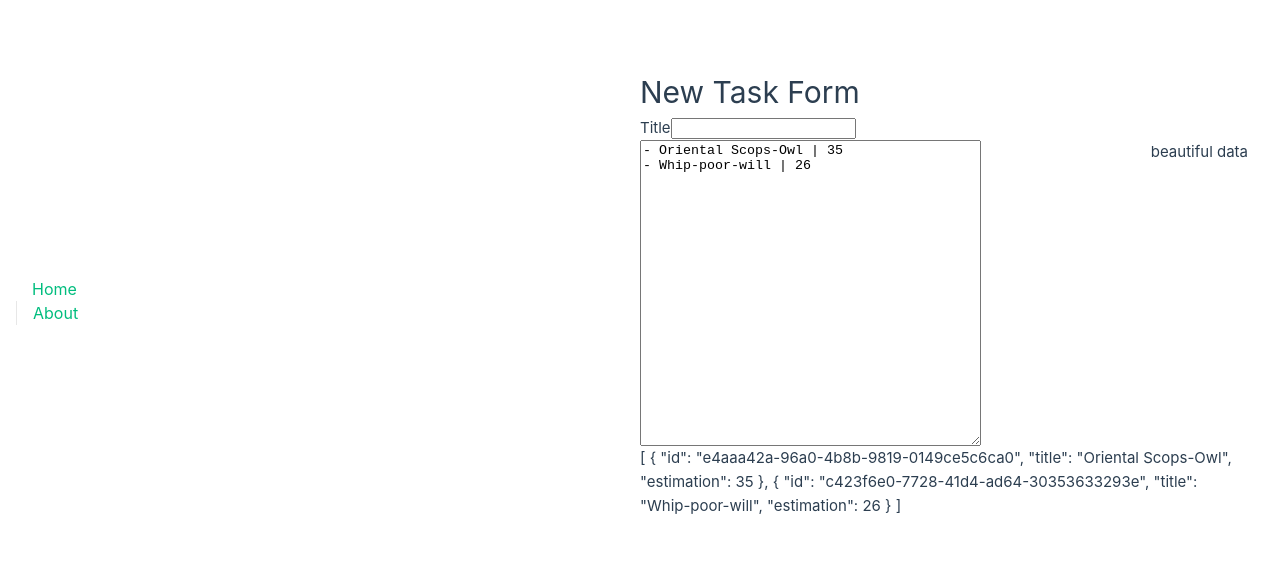
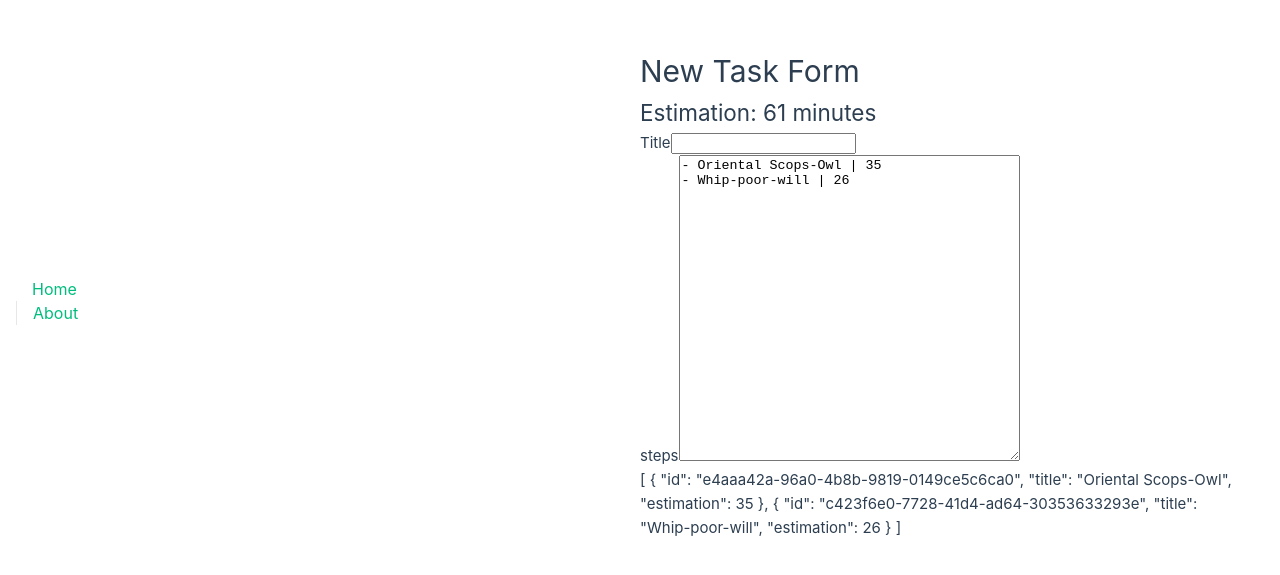
Before and after one commit to jcalixte/failwell, a Vue app: page /new-task in a window 1280 px wide. Shown: the part 107-682 px from the top of the page. Built offline with nearby package versions, Linux system fonts and the light colour scheme.

Commit message:
add total estimation

```diff
--- a/src/use-cases/task/components/NewTaskForm.vue
+++ b/src/use-cases/task/components/NewTaskForm.vue
@@ -1,6 +1,6 @@
 <script setup lang="ts">
 import { createUuid } from '@/shared/create-uuid'
-import { ref } from 'vue'
+import { computed, ref } from 'vue'
 import { createStepFixture } from '../models/step.fixture'
 import { Task } from '../models/task'
 import StepInput from './StepInput.vue'
@@ -9,6 +9,9 @@ const id = createUuid()
 
 const title = ref('')
 const steps = ref([createStepFixture(), createStepFixture()])
+const totalEstimation = computed(() =>
+  steps.value.map((step) => step.estimation).reduce((a, b) => a + b, 0)
+)
 
 const saveTask = () => {
   const task = new Task(id, title.value)
@@ -25,6 +28,7 @@ const saveTask = () => {
 <template>
   <div>
     <h1>New Task Form</h1>
+    <h2>Estimation: {{ totalEstimation }} minutes</h2>
     <form @submit.prevent="saveTask">
       <div>
         <label for="title">Title</label>
--- a/src/use-cases/task/components/StepInput.vue
+++ b/src/use-cases/task/components/StepInput.vue
@@ -30,14 +30,18 @@ const stepsTextarea = computed({
 
 <template>
   <div class="step-input">
-    <textarea v-model="stepsTextarea" cols="40" rows="20"></textarea>
-    <div>beautiful data</div>
+    <label for="steps">steps</label>
+    <textarea
+      id="steps"
+      name="steps"
+      v-model="stepsTextarea"
+      cols="40"
+      rows="20"
+    ></textarea>
   </div>
 </template>
 
 <style scoped>
 .step-input {
-  display: flex;
-  justify-content: space-between;
 }
 </style>
```
